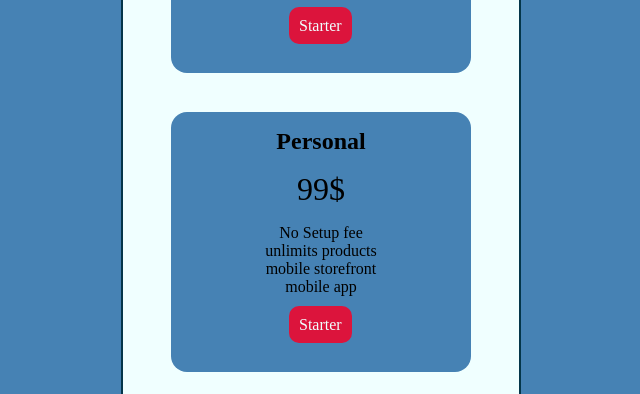
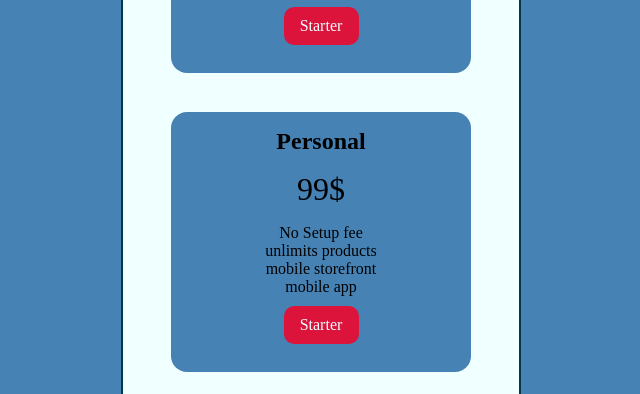
Before and after one commit to JrCastroi/Repository-of-Practice-Projects, a plain HTML site: page Proyectos html y css/Proyecto 11 flexbox/index.html in a window 1280 px wide. Shown: the part 330-724 px from the top of the page, 319-959 px from the left. Drawn offline with Linux system fonts and the light colour scheme.

Commit message:
Proyecto 11 flexbox actualizacion

```diff
--- a/Proyectos html y css/Proyecto 11 flexbox/style.css
+++ b/Proyectos html y css/Proyecto 11 flexbox/style.css
@@ -28,6 +28,7 @@ body {
     margin: 2rem auto;
     border: 2px solid #04364A;
     flex-wrap: wrap;
+    border-radius: 10px;
 }
 
 .card {
@@ -50,20 +51,26 @@ body {
 .card_text {
     text-align: center;
     margin-top: 1rem;
-    margin-bottom: 20px;
 }
 
 .card_enlace {
     color: azure;
     text-decoration: none;
-    width: 100px;
     background-color: crimson;
-    margin-left: 118px;
     padding: 10px;
+    width: 25%;
+    display: block;
+    margin: auto;
+    margin-top: 10px;
+    text-align: center;
     border-radius: 10px;
-    margin-top: 20px;
+    cursor: pointer;
+    transition: .3s ease;
 }
 
+.card_enlace:hover {
+    background-color: darkred;
+}
 
 
 .card_1 {
```
Also changed, not shown: Proyectos html y css/Proyecto 11 flexbox/image/fondo.jpg (deleted).
